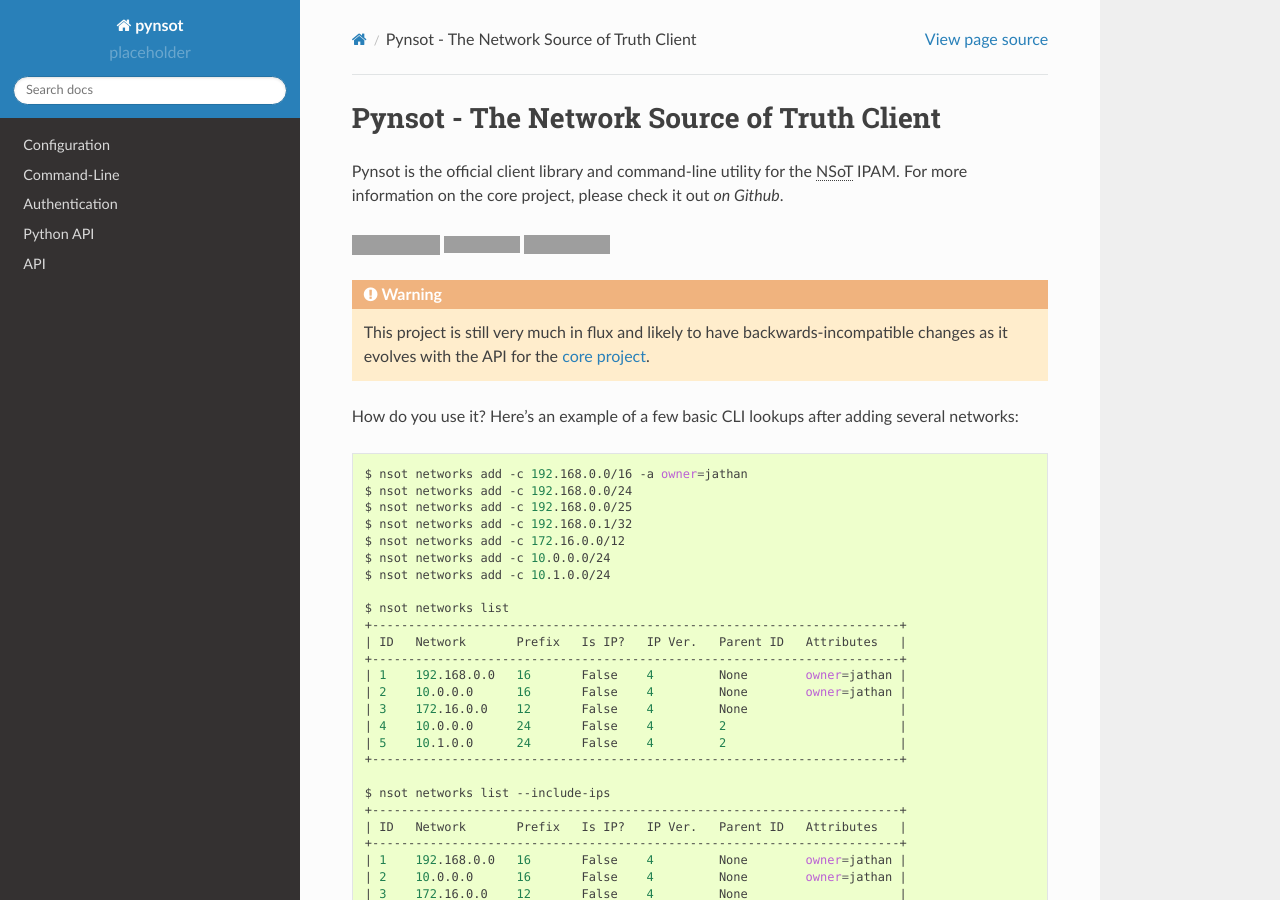
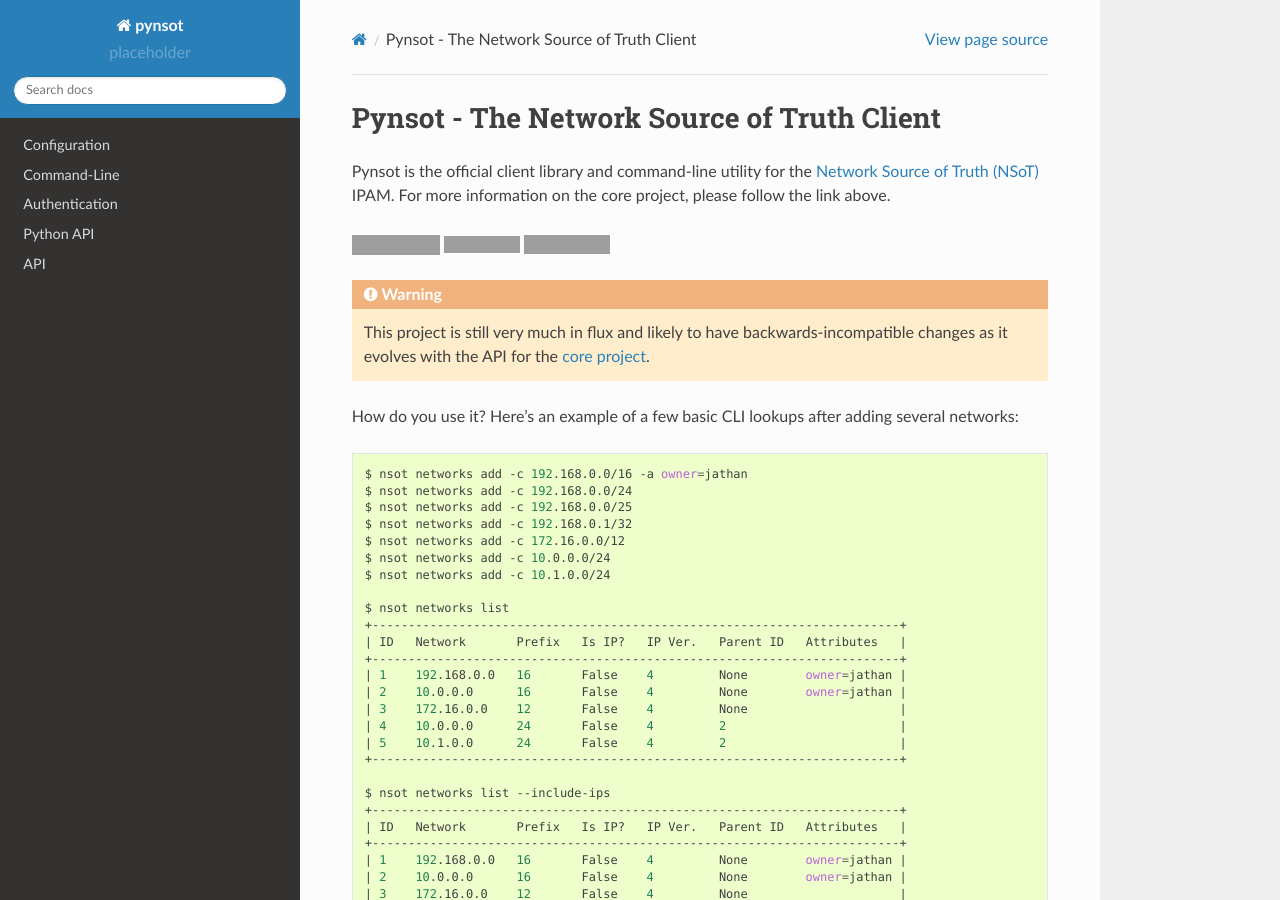
Before and after one commit to dropbox/pynsot, a Sphinx documentation site: the page built from docs/index.rst, in a window 1280 px wide and 900 px high. Built offline with Sphinx 7.4.7 and the Read the Docs theme 2.0.0, drawn with Linux system fonts in a browser that asks for light colours; pages that are not in the unit, such as notebooks, are missing from menus; grey boxes are pictures that could not be loaded.

Commit message:
Changing core project link

```diff
--- a/docs/index.rst
+++ b/docs/index.rst
@@ -2,12 +2,12 @@
 ===========================================
 
 Pynsot is the official client library and command-line utility for the
-:abbr:`NSoT (Network Source of Truth)` IPAM.  For more information on the core
-project, please check it out `on Github`.
+`Network Source of Truth (NSoT)`_ IPAM.  For more information on the core
+project, please follow the link above.
 
 |Build Status| |Documentation Status| |PyPI Status|
 
-.. _on Github: https://github.com/dropbox/nsot
+.. _Network Source of Truth (NSoT): https://github.com/dropbox/nsot
 
 .. |Build Status| image:: https://img.shields.io/travis/dropbox/pynsot/master.svg?style=flat
    :target: https://travis-ci.org/dropbox/pynsot
```
